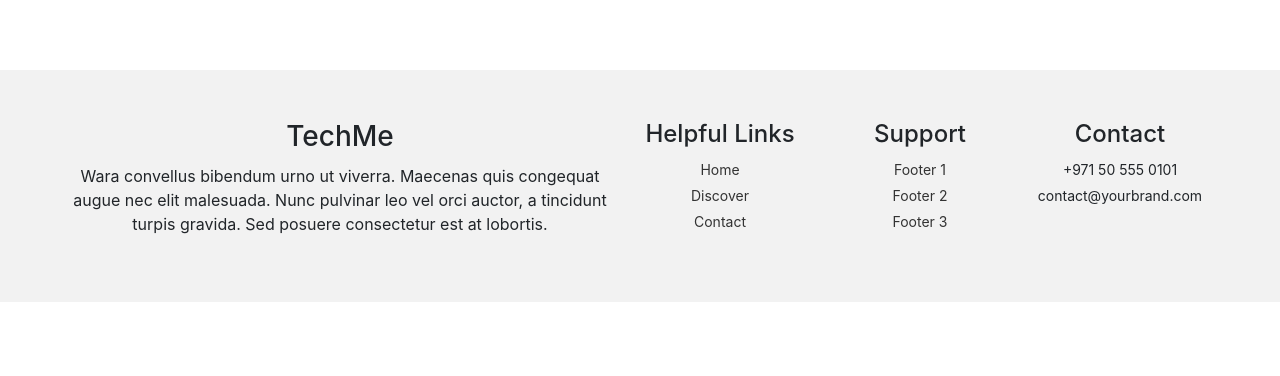
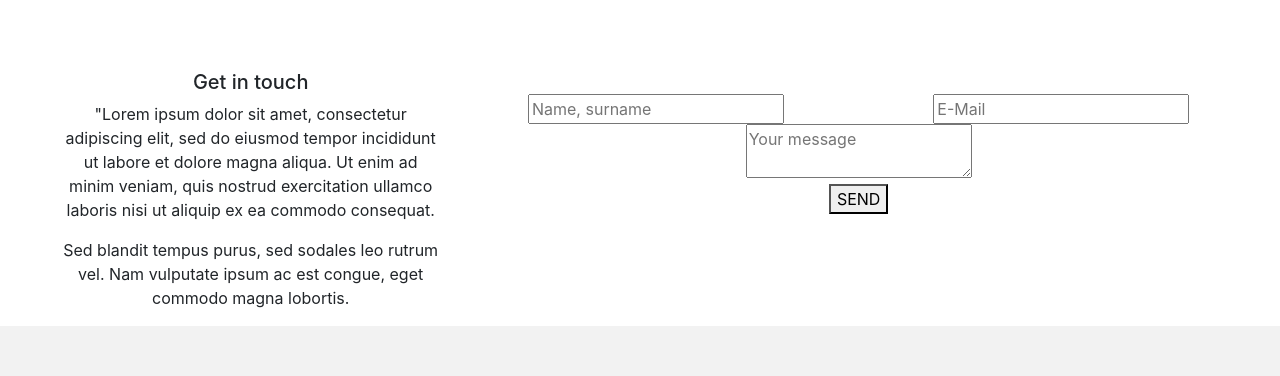
Before and after one commit to baayesh/TechMe, a React (Create React App) app: page /Contacts in a window 1280 px wide. Shown: the part 1118-1494 px from the top of the page. Before the commit the page ends 1420 px from the top, so only its background shows below. Built offline with nearby package versions, Linux system fonts and the light colour scheme.

Commit message:
edit animation

```diff
--- /dev/null
+++ b/src/components/ContactUs/GetInTouch.jsx
@@ -0,0 +1,50 @@
+import React from "react";
+import "./styles/GetInTouch.css";
+const GetInTouch = () => {
+  return (
+    <div>
+      <div class=" main-div">
+        <div class="contact-bottom">
+          <div class="row ms-5 me-3 ">
+            <div class="col-lg-4 col-md-6 col-sm-12 ">
+              <h5 class="margin-bottom-30">Get in touch</h5>
+              <div class="contact-text">
+                <p>
+                  "Lorem ipsum dolor sit amet, consectetur adipiscing elit, sed
+                  do eiusmod tempor incididunt ut labore et dolore magna aliqua.
+                  Ut enim ad minim veniam, quis nostrud exercitation ullamco
+                  laboris nisi ut aliquip ex ea commodo consequat.{" "}
+                </p>
+                <p>
+                  Sed blandit tempus purus, sed sodales leo rutrum vel. Nam
+                  vulputate ipsum ac est congue, eget commodo magna lobortis.
+                </p>
+              </div>
+            </div>
+
+            <div class="col-lg-8 col-md-6 col-sm-12 mt-4">
+              <div class="contact-form">
+                <div class="row">
+                  <div class="col-lg-6 col-md-12 col-sm-12">
+                    <input type="text" placeholder="Name, surname" />
+                  </div>
+                  <div class="col-lg-6 col-md-12 col-sm-12">
+                    <input type="text" placeholder="E-Mail" />
+                  </div>
+                  <div class="col-lg-12">
+                    <textarea placeholder="Your message"></textarea>
+                  </div>
+                  <div class="col-lg-12">
+                    <button class="btn-primary-line">SEND</button>
+                  </div>
+                </div>
+              </div>
+            </div>
+          </div>
+        </div>
+      </div>
+    </div>
+  );
+};
+
+export default GetInTouch;
--- /dev/null
+++ b/src/components/ContactUs/styles/GetInTouch.css
@@ -0,0 +1,5 @@
+@media(max-width:592px){
+    .main-div{
+        margin-top: 100px;
+    }
+}
--- a/src/components/OurTeam.jsx
+++ b/src/components/OurTeam.jsx
@@ -14,11 +14,9 @@ const OurTeam = () => {
       const elementHeight = element.offsetHeight;
       const scrollY = window.scrollY;
 
-      if (scrollY > elementTop - window.innerHeight + elementHeight / 2) {
-        controls.start({ opacity: 1, x: 0 });
-      } else {
-        controls.start({ opacity: 0, x: -100 });
-      }
+      if (scrollY > elementTop - (window.innerHeight+400) + elementHeight / 2) {
+        controls.start({ opacity: 1, x: 0 });}
+
     };
 
     // Attach the event listener
--- a/src/components/TestComponent.jsx
+++ b/src/components/TestComponent.jsx
@@ -31,19 +31,42 @@ const YourComponent = () => {
 
   return (
     <div>
-      <div
-        className="video-container"
-        style={{ position: "fixed", top: 0, left: 0, right: 0, bottom: 0 }}
-      >
-        <video
-          autoPlay
-          muted
-          loop
-          src={HeroVid}
-          type="video/mp4"
-          style={{ width: "100vw", height: "100vh", objectFit: "cover" }}
-        />
-      </div>
+<div class="col-lg-12">
+						<div class="contact-bottom">
+							<div class="row">
+
+								<div class="col-lg-4 col-md-6 col-sm-12">
+									<h5 class="margin-bottom-30">Get in touch</h5>
+									<div class="contact-text">
+										<p>Orci varius natoque penatibus et magnis dis parturient montes, nascetur ridiculus mus. Etiam tempus magna vel turpis pharetra dictum. </p>
+										<p>Sed blandit tempus purus, sed sodales leo rutrum vel. Nam vulputate ipsum ac est congue, eget commodo magna lobortis.</p>
+									</div>
+								</div>
+
+
+
+								<div class="col-lg-8 col-md-6 col-sm-12">
+									<div class="contact-form">
+										<div class="row">
+											<div class="col-lg-6 col-md-12 col-sm-12">
+												<input type="text" placeholder="Name, surname"/>
+											</div>
+											<div class="col-lg-6 col-md-12 col-sm-12">
+												<input type="text" placeholder="E-Mail"/>
+											</div>
+											<div class="col-lg-12">
+												<textarea placeholder="Your message"></textarea>
+											</div>
+											<div class="col-lg-12">
+												<button class="btn-primary-line">SEND</button>
+											</div>
+										</div>
+									</div>
+								</div>
+
+							</div>
+						</div>
+					</div>
     </div>
   );
 };
--- a/src/components/WhoAreWe.jsx
+++ b/src/components/WhoAreWe.jsx
@@ -18,8 +18,6 @@ const WhoAreWe = () => {
 
       if (scrollY > elementTop - window.innerHeight + elementHeight / 3) {
         controls.start({ opacity: 1, x: 0 });
-      } else {
-        controls.start({ opacity: 0, x: -100 });
       }
     };
 
--- a/src/pages/Contacts.jsx
+++ b/src/pages/Contacts.jsx
@@ -1,10 +1,12 @@
 import React from 'react'
 import Hero from '../components/ContactUs/Hero'
+import GetInTouch from '../components/ContactUs/GetInTouch'
 
 function Contacts() {
   return (
     <div>
       <Hero/>
+      <GetInTouch/>
     </div>
   )
 }
```
